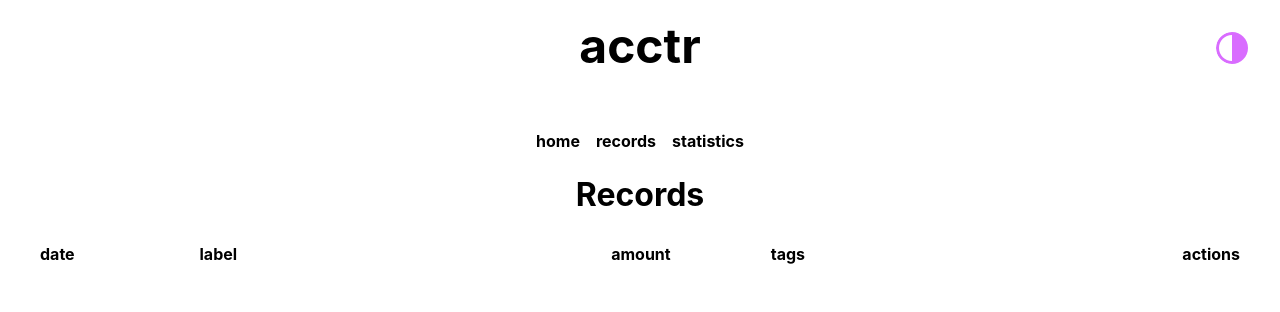
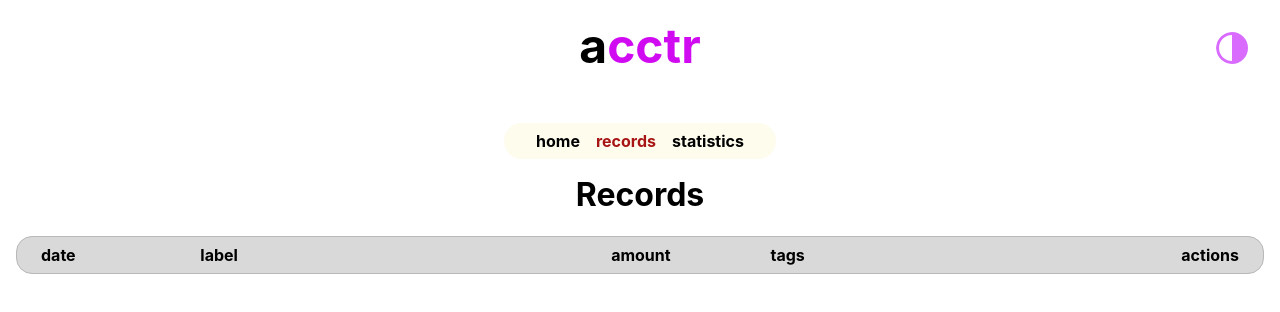
Before and after one commit to emp74ark/acctr, a React (Create React App) app: page /acctr/records in a window 1280 px wide. Shown: the top 312 px of the page. Built offline with nearby package versions, Linux system fonts and the light colour scheme.

Commit message:
fix: default light theme

```diff
--- a/src/components/ThemeSwitch/ThemeSwitch.tsx
+++ b/src/components/ThemeSwitch/ThemeSwitch.tsx
@@ -1,14 +1,17 @@
 import style from "./style.module.css";
-import {useState} from "react";
+import {useEffect, useState} from "react";
 
 export const ThemeSwitch = () => {
   const [theme, setTheme] = useState<string>("light");
 
+  const root = document.querySelector("body") as HTMLElement;
   const themeToggle = () => {
-    const root = document.querySelector("body") as HTMLElement;
     setTheme(theme === "light" ? "dark" : "light");
-    root.className = theme;
   };
+
+  useEffect(() => {
+    root.className = theme
+  }, [theme]);
 
   const iconStyle = () => {
     return theme === "dark"
--- a/src/index.css
+++ b/src/index.css
@@ -1,5 +1,5 @@
+@import "assets/styles/theme.css";
 @import "assets/styles/common.css";
-@import "assets/styles/theme.css";
 @import "assets/styles/headers.css";
 @import "assets/styles/buttons.css";
 @import "assets/styles/input.css";
```
